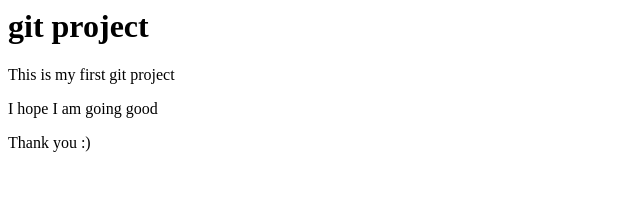
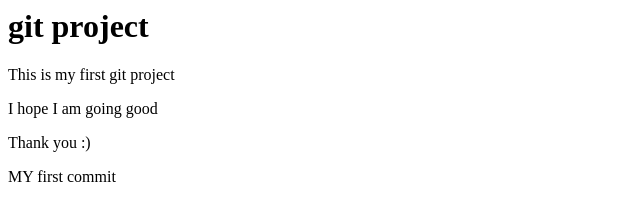
Before and after one commit to safaira/git-project-1, a plain HTML site: page index.html in a window 1280 px wide. Shown: the whole page, without its empty margins (0-640 px from the left). Drawn offline with Linux system fonts and the light colour scheme.

Commit message:
commit 1

```diff
--- a/index.html
+++ b/index.html
@@ -3,4 +3,5 @@
 <t>This is my first git project </t>
 <p>I hope I am going good</p>
 <p>Thank you :) </p>
+<p> MY first commit</p>
 </html>
```
